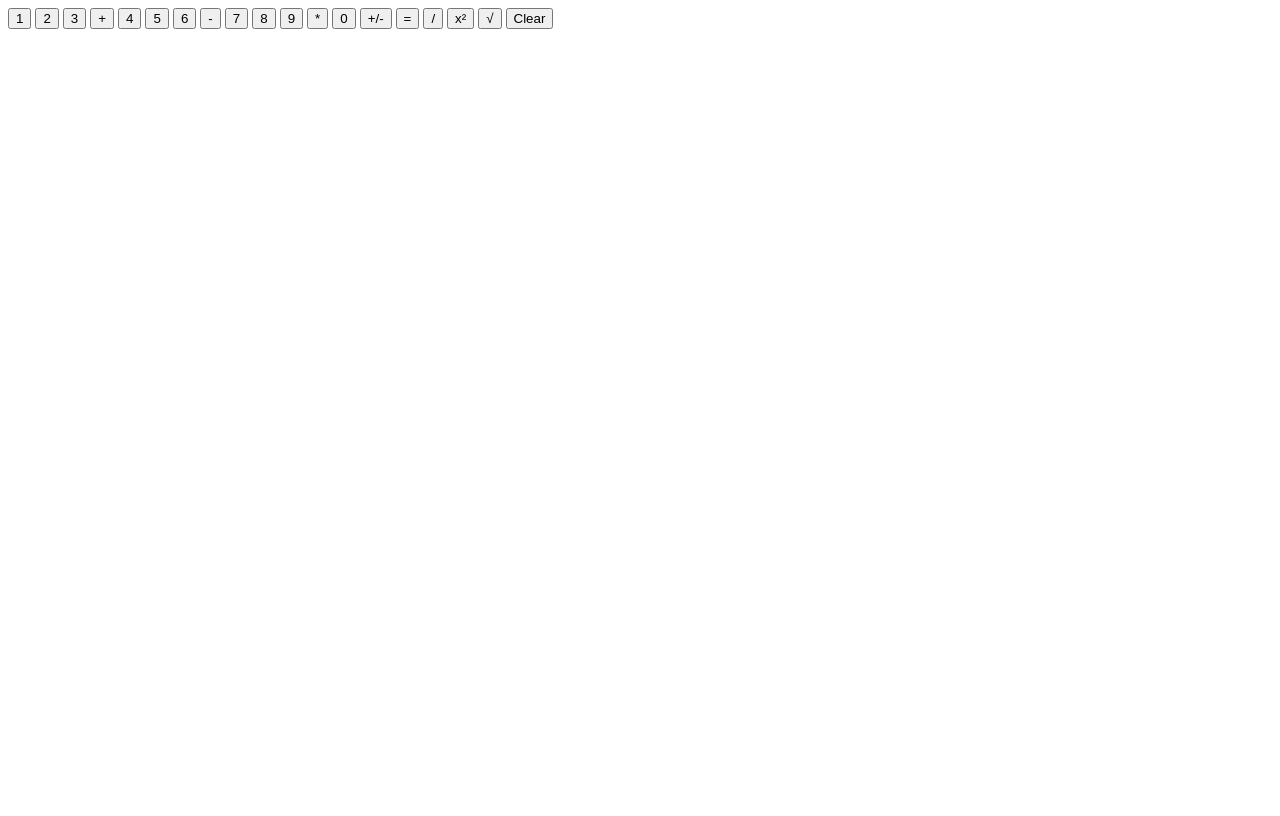
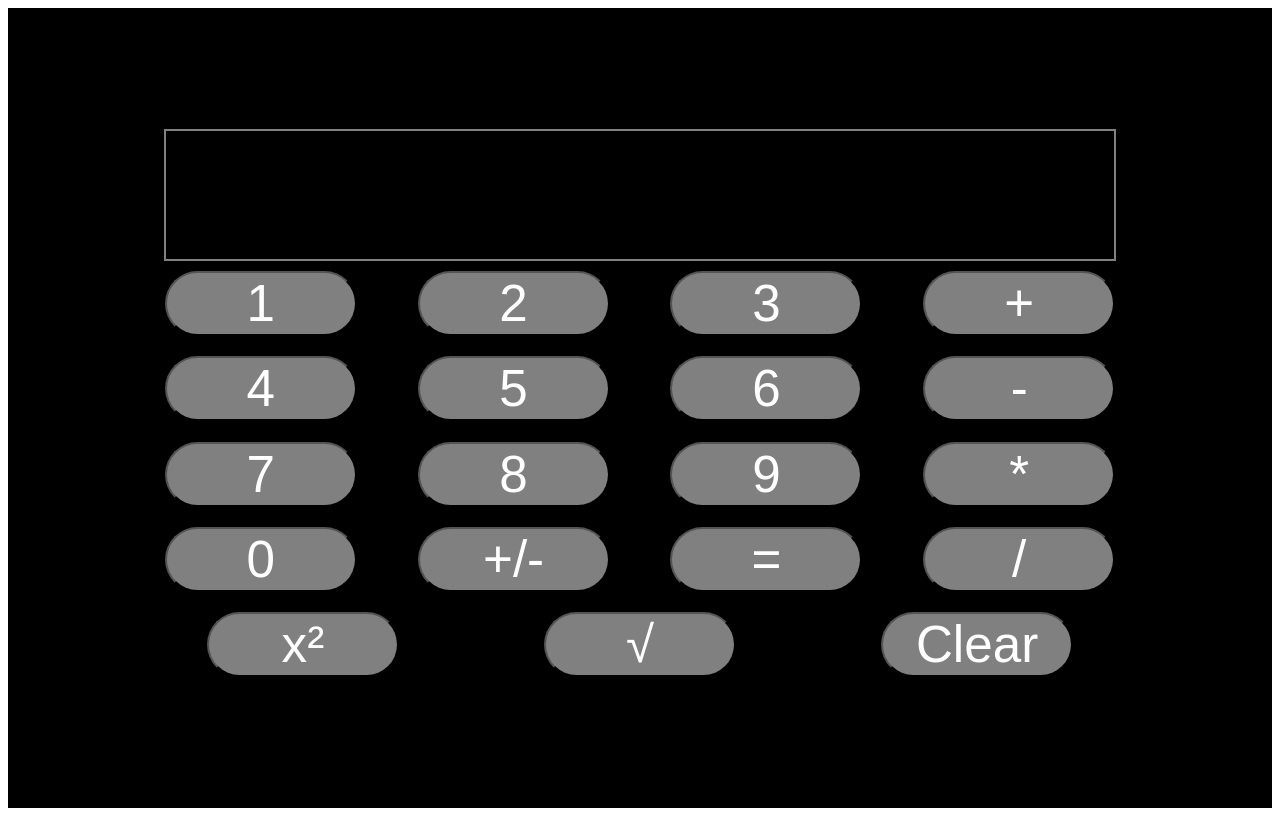
Before and after one commit to JoshuaGaw/taschenrechner, a plain HTML site: page index.html in a window 1280 px wide. Drawn offline with Linux system fonts and the light colour scheme; the site is published under a folder, as on GitHub Pages, so addresses that start at the root find nothing.

Commit message:
Update index.html

```diff
--- a/index.html
+++ b/index.html
@@ -5,7 +5,7 @@
     <meta http-equiv="X-UA-Compatible" content="IE=edge" />
     <meta name="viewport" content="width=device-width, initial-scale=1.0" />
     <title>taschenrechner</title>
-    <link rel="stylesheet" href="/Taschenrechner.css" />
+    <link rel="stylesheet" href="Taschenrechner.css" />
   </head>
   <body>
     <div class="Taschenrechner">
```
